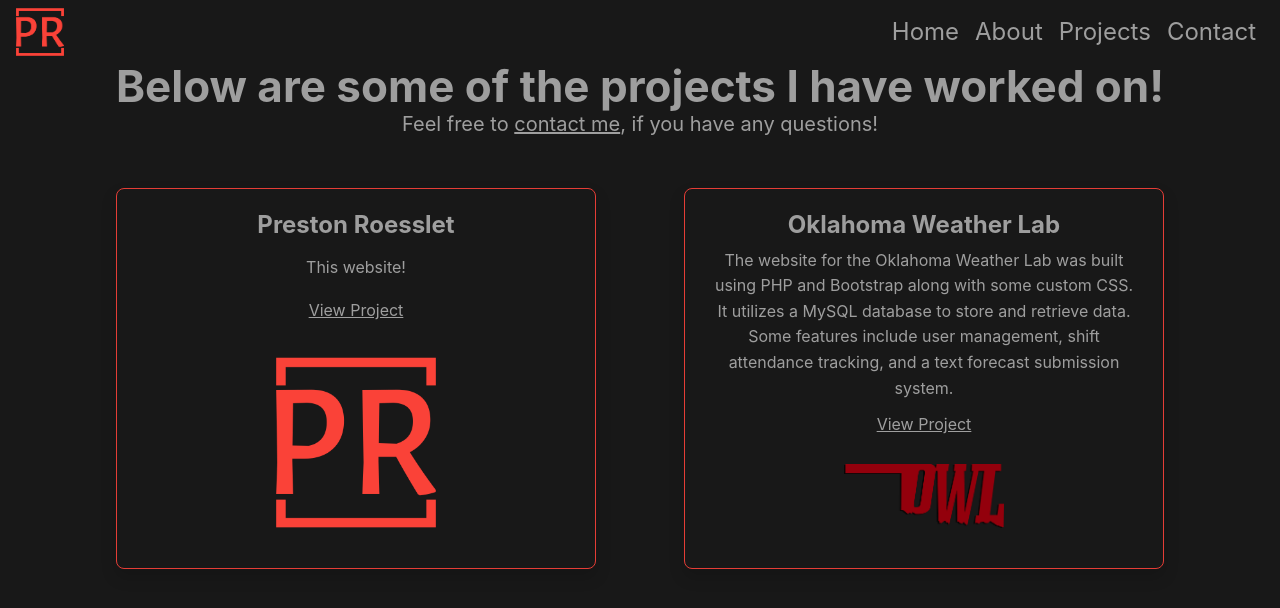
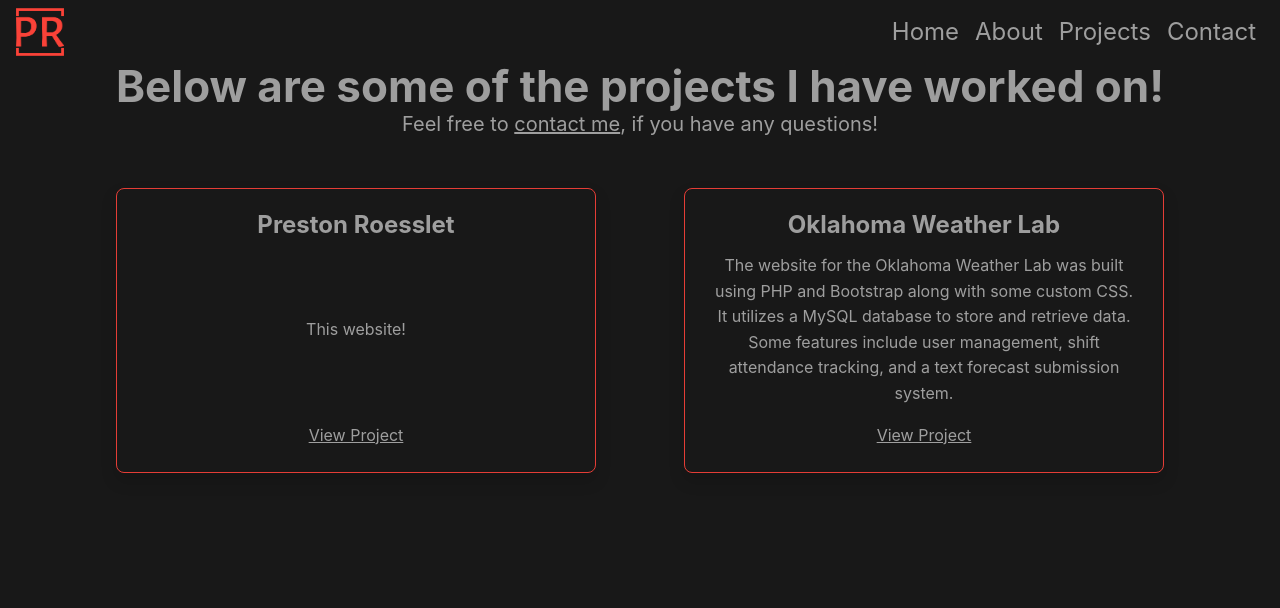
Before and after one commit to proesslet/Portfolio, a Vue app in the folder prestonroesslet/: page /projects in a window 1280 px wide. Shown: the top 608 px of the page. Built offline with nearby package versions, Linux system fonts and the light colour scheme.

Commit message:
Removed pics on projects page

```diff
--- a/prestonroesslet/src/components/ProjectCard.vue
+++ b/prestonroesslet/src/components/ProjectCard.vue
@@ -3,7 +3,8 @@
     <h1>{{ title }}</h1>
     <p>{{ description }}</p>
     <a :href="link" target="_blank">View Project</a>
-    <img :src="getImageUrl(image)" alt="project image" />
+    <!-- Images show up in dev enviroment, but not in production -->
+    <!-- <img :src="getImageUrl(image)" alt="project image" /> -->
   </div>
 </template>
 
```
